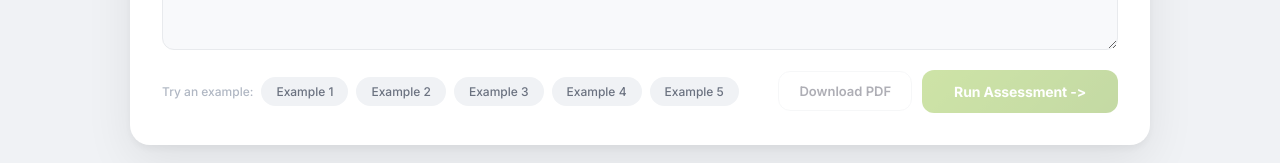
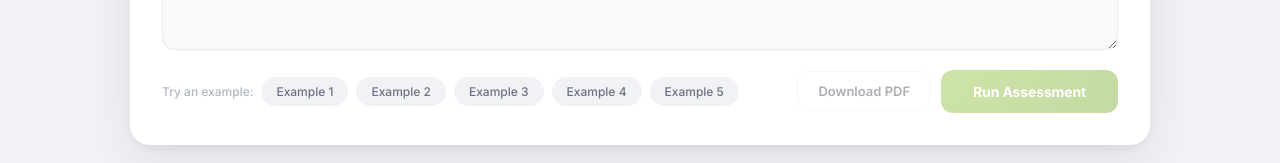
Before and after one commit to leonac24/enterprise-ai-readiness-advisor, a React (Vite) app: page / in a window 1280 px wide. Shown: the part 588-751 px from the top of the page. Built offline with nearby package versions, Linux system fonts and the light colour scheme.

Commit message:
remove arrow ->

```diff
--- a/src/App.jsx
+++ b/src/App.jsx
@@ -251,7 +251,7 @@ export default function App() {
                     onClick={analyze}
                     disabled={loading || !input.trim()}
                   >
-                    {loading ? "Analyzing..." : "Run Assessment ->"}
+                    {loading ? "Analyzing..." : "Run Assessment"}
                   </button>
                 </div>
               </div>
@@ -323,7 +323,7 @@ export default function App() {
                   onClick={runComparison}
                   disabled={compareLoading || !inputA.trim() || !inputB.trim()}
                 >
-                  {compareLoading ? "Analyzing..." : "Run Comparison ->"}
+                  {compareLoading ? "Analyzing..." : "Run Comparison"}
                 </button>
               </div>
             </div>
```
